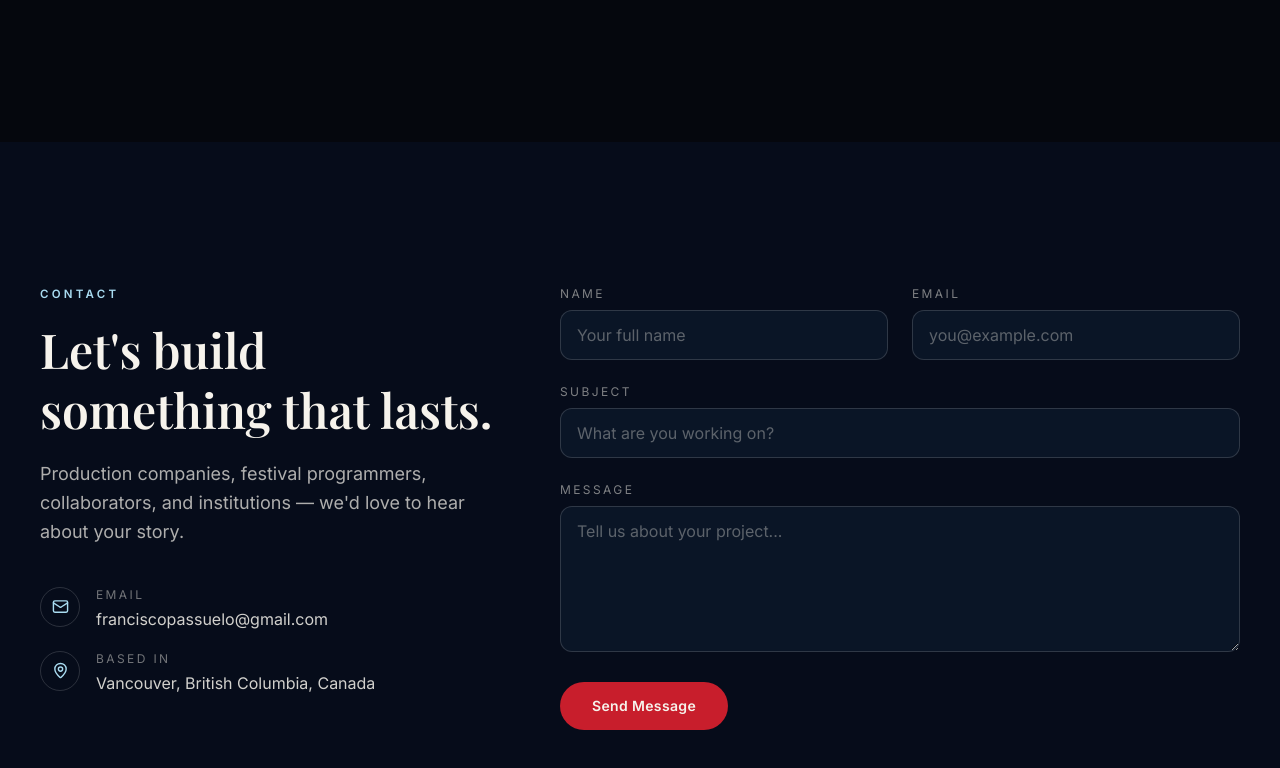
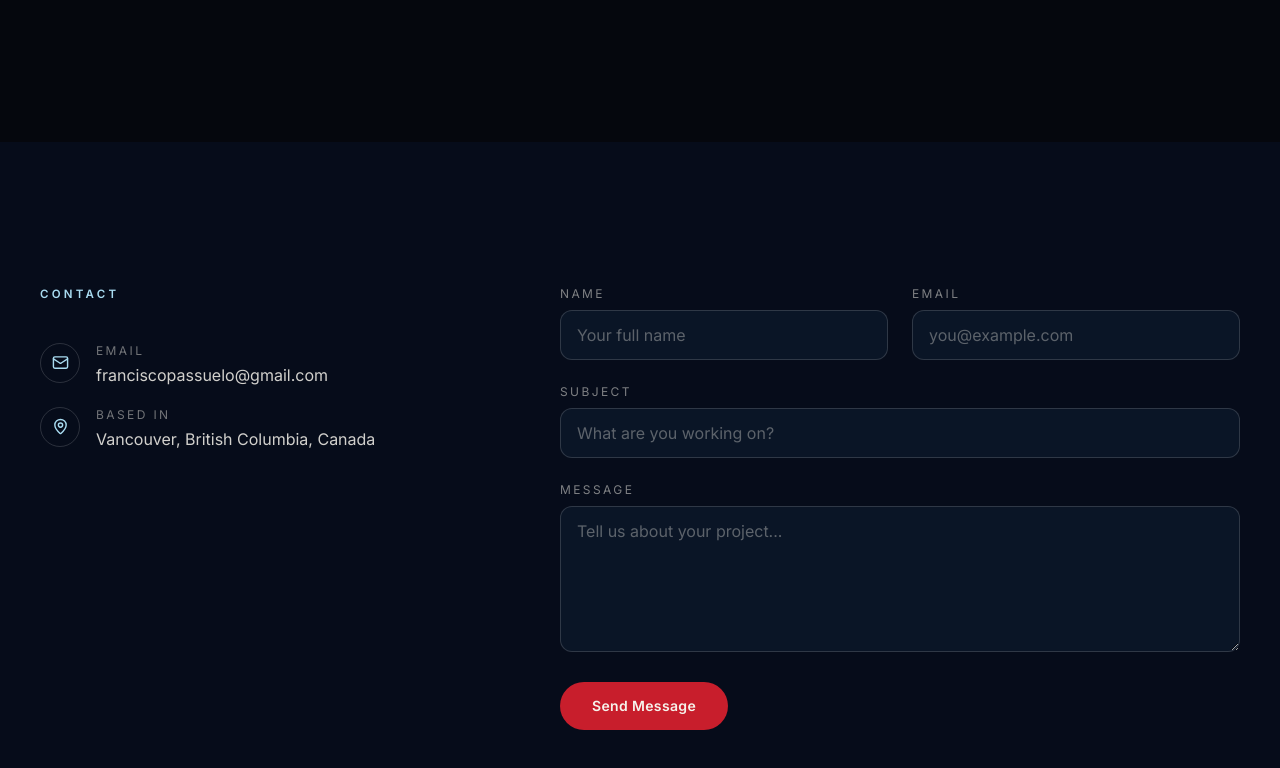
Before and after one commit to lezamafortuna-boop/latin-canada, a Next.js app: page / in a window 1280 px wide. Shown: the part 2552-3320 px from the top of the page. Built offline with nearby package versions, Linux system fonts and the light colour scheme.

Commit message:
minimalist changes

```diff
--- a/src/components/ContactForm.js
+++ b/src/components/ContactForm.js
@@ -37,12 +37,6 @@ export default function ContactForm() {
         <div className="grid grid-cols-1 gap-16 lg:grid-cols-12 lg:gap-12">
           <div className="lg:col-span-5">
             <p className="section-eyebrow text-sky-300">{c.eyebrow}</p>
-            <h2 className="font-display text-balance mt-4 text-3xl font-semibold leading-tight text-paper sm:text-5xl">
-              {c.title}
-            </h2>
-            <p className="mt-5 max-w-md text-base leading-relaxed text-paper/70 sm:text-lg">
-              {c.subtitle}
-            </p>
 
             <div className="mt-10 space-y-5">
               <InfoRow
```
